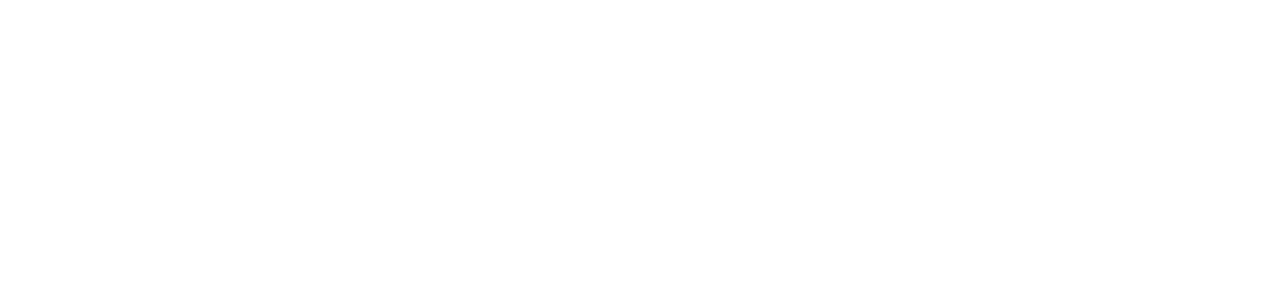
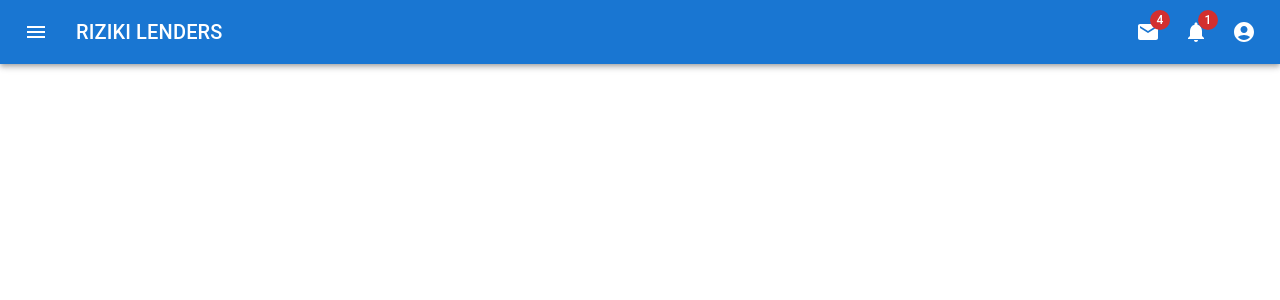
Before and after one commit to Nickkirui/riziki, a React (Create React App) app: page /homepage in a window 1280 px wide. Before the commit this address had no page. Shown: the top 300 px of the page. Built offline with nearby package versions, Linux system fonts and the light colour scheme.

Commit message:
Homepage

```diff
--- a/src/App.js
+++ b/src/App.js
@@ -4,6 +4,7 @@
 import Login from './components/Login/Login'
 import { BrowserRouter, Routes, Route } from 'react-router-dom';
 import Registration from './components/Login/Registration';
+import HomePage from './components/Homepage';
 
 
 
@@ -16,6 +17,7 @@
           <Route exact path ='/' element = { <Header /> } />
           <Route path = '/login' element  ={ <Login /> } />
           <Route path = '/registration' element = { <Registration />} />
+          <Route path = '/homepage' element ={<HomePage/>}/>
         </Routes>
       </BrowserRouter>
 
--- /dev/null
+++ b/src/components/Homepage.js
@@ -0,0 +1,226 @@
+import * as React from 'react';
+import { styled, alpha } from '@mui/material/styles';
+import AppBar from '@mui/material/AppBar';
+import Box from '@mui/material/Box';
+import Toolbar from '@mui/material/Toolbar';
+import IconButton from '@mui/material/IconButton';
+import Typography from '@mui/material/Typography';
+import InputBase from '@mui/material/InputBase';
+import Badge from '@mui/material/Badge';
+import MenuItem from '@mui/material/MenuItem';
+import Menu from '@mui/material/Menu';
+import MenuIcon from '@mui/icons-material/Menu';
+import SearchIcon from '@mui/icons-material/Search';
+import AccountCircle from '@mui/icons-material/AccountCircle';
+import MailIcon from '@mui/icons-material/Mail';
+import NotificationsIcon from '@mui/icons-material/Notifications';
+import MoreIcon from '@mui/icons-material/MoreVert';
+
+const Search = styled('div')(({ theme }) => ({
+  position: 'relative',
+  borderRadius: theme.shape.borderRadius,
+  backgroundColor: alpha(theme.palette.common.white, 0.15),
+  '&:hover': {
+    backgroundColor: alpha(theme.palette.common.white, 0.25),
+  },
+  marginRight: theme.spacing(2),
+  marginLeft: 0,
+  width: '100%',
+  [theme.breakpoints.up('sm')]: {
+    marginLeft: theme.spacing(3),
+    width: 'auto',
+  },
+}));
+
+const SearchIconWrapper = styled('div')(({ theme }) => ({
+  padding: theme.spacing(0, 2),
+  height: '100%',
+  position: 'absolute',
+  pointerEvents: 'none',
+  display: 'flex',
+  alignItems: 'center',
+  justifyContent: 'center',
+}));
+
+const StyledInputBase = styled(InputBase)(({ theme }) => ({
+  color: 'inherit',
+  '& .MuiInputBase-input': {
+    padding: theme.spacing(1, 1, 1, 0),
+    // vertical padding + font size from searchIcon
+    paddingLeft: `calc(1em + ${theme.spacing(4)})`,
+    transition: theme.transitions.create('width'),
+    width: '100%',
+    [theme.breakpoints.up('md')]: {
+      width: '20ch',
+    },
+  },
+}));
+
+export default function HomePage() {
+  const [anchorEl, setAnchorEl] = React.useState(null);
+  const [mobileMoreAnchorEl, setMobileMoreAnchorEl] = React.useState(null);
+
+  const isMenuOpen = Boolean(anchorEl);
+  const isMobileMenuOpen = Boolean(mobileMoreAnchorEl);
+
+  const handleProfileMenuOpen = (event) => {
+    setAnchorEl(event.currentTarget);
+  };
+
+  const handleMobileMenuClose = () => {
+    setMobileMoreAnchorEl(null);
+  };
+
+  const handleMenuClose = () => {
+    setAnchorEl(null);
+    handleMobileMenuClose();
+  };
+
+  const handleMobileMenuOpen = (event) => {
+    setMobileMoreAnchorEl(event.currentTarget);
+  };
+
+  const menuId = 'primary-search-account-menu';
+  const renderMenu = (
+    <Menu
+      anchorEl={anchorEl}
+      anchorOrigin={{
+        vertical: 'top',
+        horizontal: 'right',
+      }}
+      id={menuId}
+      keepMounted
+      transformOrigin={{
+        vertical: 'top',
+        horizontal: 'right',
+      }}
+      open={isMenuOpen}
+      onClose={handleMenuClose}
+    >
+      <MenuItem onClick={handleMenuClose}>Profile</MenuItem>
+      <MenuItem onClick={handleMenuClose}>My account</MenuItem>
+      <MenuItem onClick={handleMenuClose}>Logout</MenuItem>
+    </Menu>
+  );
+
+  const mobileMenuId = 'primary-search-account-menu-mobile';
+  const renderMobileMenu = (
+    <Menu
+      anchorEl={mobileMoreAnchorEl}
+      anchorOrigin={{
+        vertical: 'top',
+        horizontal: 'right',
+      }}
+      id={mobileMenuId}
+      keepMounted
+      transformOrigin={{
+        vertical: 'top',
+        horizontal: 'right',
+      }}
+      open={isMobileMenuOpen}
+      onClose={handleMobileMenuClose}
+    >
+      <MenuItem>
+        <IconButton size="large" aria-label="show 4 new mails" color="inherit">
+          <Badge badgeContent={4} color="error">
+            <MailIcon />
+          </Badge>
+        </IconButton>
+        <p>Messages</p>
+      </MenuItem>
+      <MenuItem>
+        <IconButton
+          size="large"
+          aria-label="show 1 new notifications"
+          color="inherit"
+        >
+          <Badge badgeContent={1} color="error">
+            <NotificationsIcon />
+          </Badge>
+        </IconButton>
+        <p>Notifications</p>
+      </MenuItem>
+      <MenuItem onClick={handleProfileMenuOpen}>
+        <IconButton
+          size="large"
+          aria-label="account of current user"
+          aria-controls="primary-search-account-menu"
+          aria-haspopup="true"
+          color="inherit"
+        >
+          <AccountCircle />
+        </IconButton>
+        <p>Profile</p>
+      </MenuItem>
+    </Menu>
+  );
+
+  return (
+    <Box sx={{ flexGrow: 1 }}>
+      <AppBar position="static">
+        <Toolbar>
+          <IconButton
+            size="large"
+            edge="start"
+            color="inherit"
+            aria-label="open drawer"
+            sx={{ mr: 2 }}
+          >
+            <MenuIcon />
+          </IconButton>
+          <Typography
+            variant="h6"
+            noWrap
+            component="div"
+            sx={{ display: { xs: 'none', sm: 'block' } }}
+          >
+            RIZIKI LENDERS
+          </Typography>
+
+          <Box sx={{ flexGrow: 1 }} />
+          <Box sx={{ display: { xs: 'none', md: 'flex' } }}>
+            <IconButton size="large" aria-label="show 4 new mails" color="inherit">
+              <Badge badgeContent={4} color="error">
+                <MailIcon />
+              </Badge>
+            </IconButton>
+            <IconButton
+              size="large"
+              aria-label="show 1 new notifications"
+              color="inherit"
+            >
+              <Badge badgeContent={1} color="error">
+                <NotificationsIcon />
+              </Badge>
+            </IconButton>
+            <IconButton
+              size="large"
+              edge="end"
+              aria-label="account of current user"
+              aria-controls={menuId}
+              aria-haspopup="true"
+              onClick={handleProfileMenuOpen}
+              color="inherit"
+            >
+              <AccountCircle />
+            </IconButton>
+          </Box>
+          <Box sx={{ display: { xs: 'flex', md: 'none' } }}>
+            <IconButton
+              size="large"
+              aria-label="show more"
+              aria-controls={mobileMenuId}
+              aria-haspopup="true"
+              onClick={handleMobileMenuOpen}
+              color="inherit"
+            >
+              <MoreIcon />
+            </IconButton>
+          </Box>
+        </Toolbar>
+      </AppBar>
+      {renderMobileMenu}
+      {renderMenu}
+    </Box>
+  );
+}
--- a/src/components/Login/Login.js
+++ b/src/components/Login/Login.js
@@ -20,10 +20,12 @@
       setEmail('')
       setPassword(' ')
       setError(' ')
-      navigate('/')
+      navigate('/homepage')
     })
     .catch((err => setError(err.message) ))
   }
+
+
   return (
     <>
         <div className='login'>
--- a/src/components/Login/Registration.js
+++ b/src/components/Login/Registration.js
@@ -1,6 +1,7 @@
 import React, { useState } from 'react'
 import {auth, database} from '../../global/firebaseCofig'
 import {useNavigate} from 'react-router-dom'
+import './Registration.css';
 
 
 function Registration() {
```
Also changed, not shown: src/components/Login/Registration.css (added).
